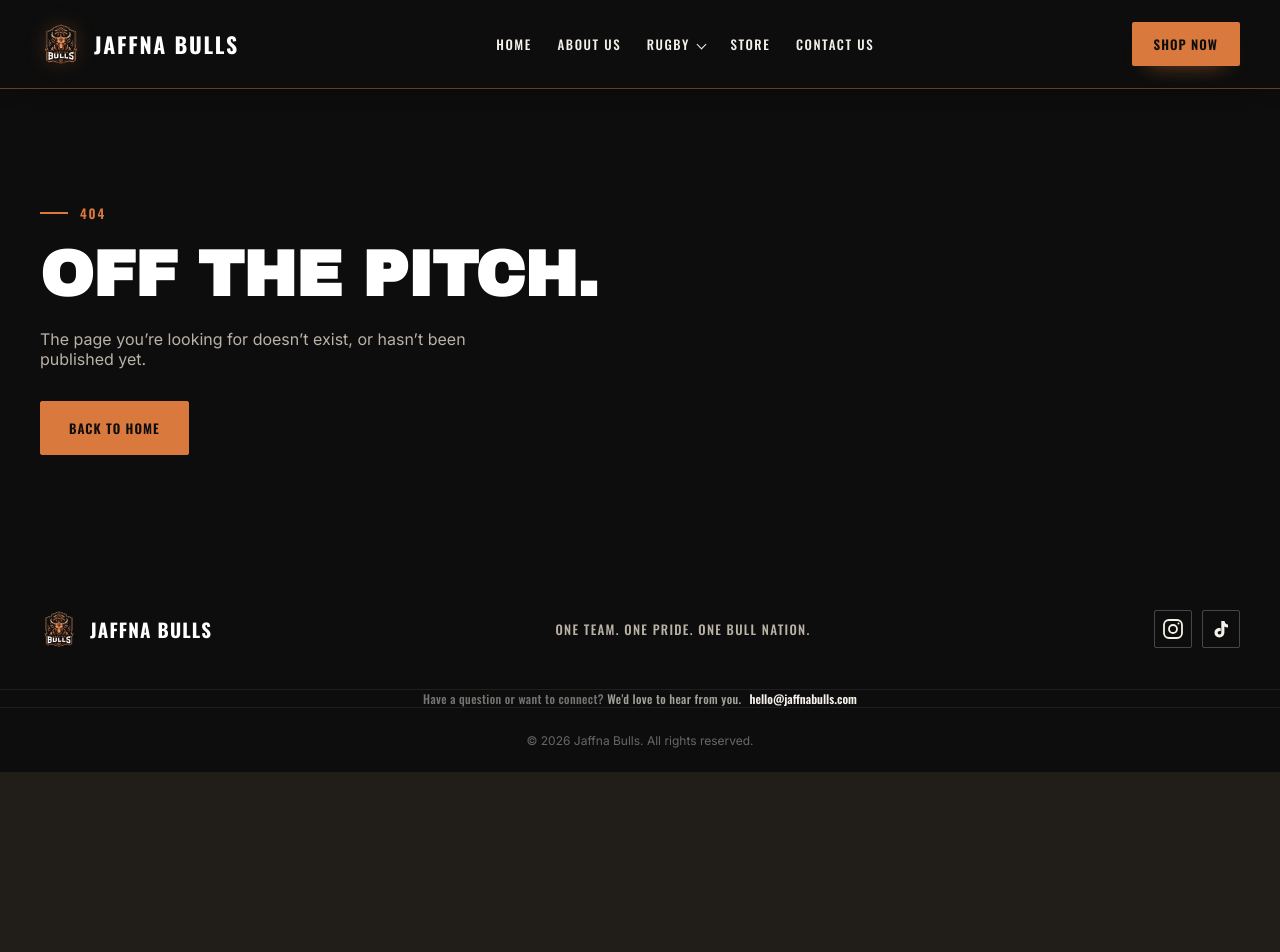
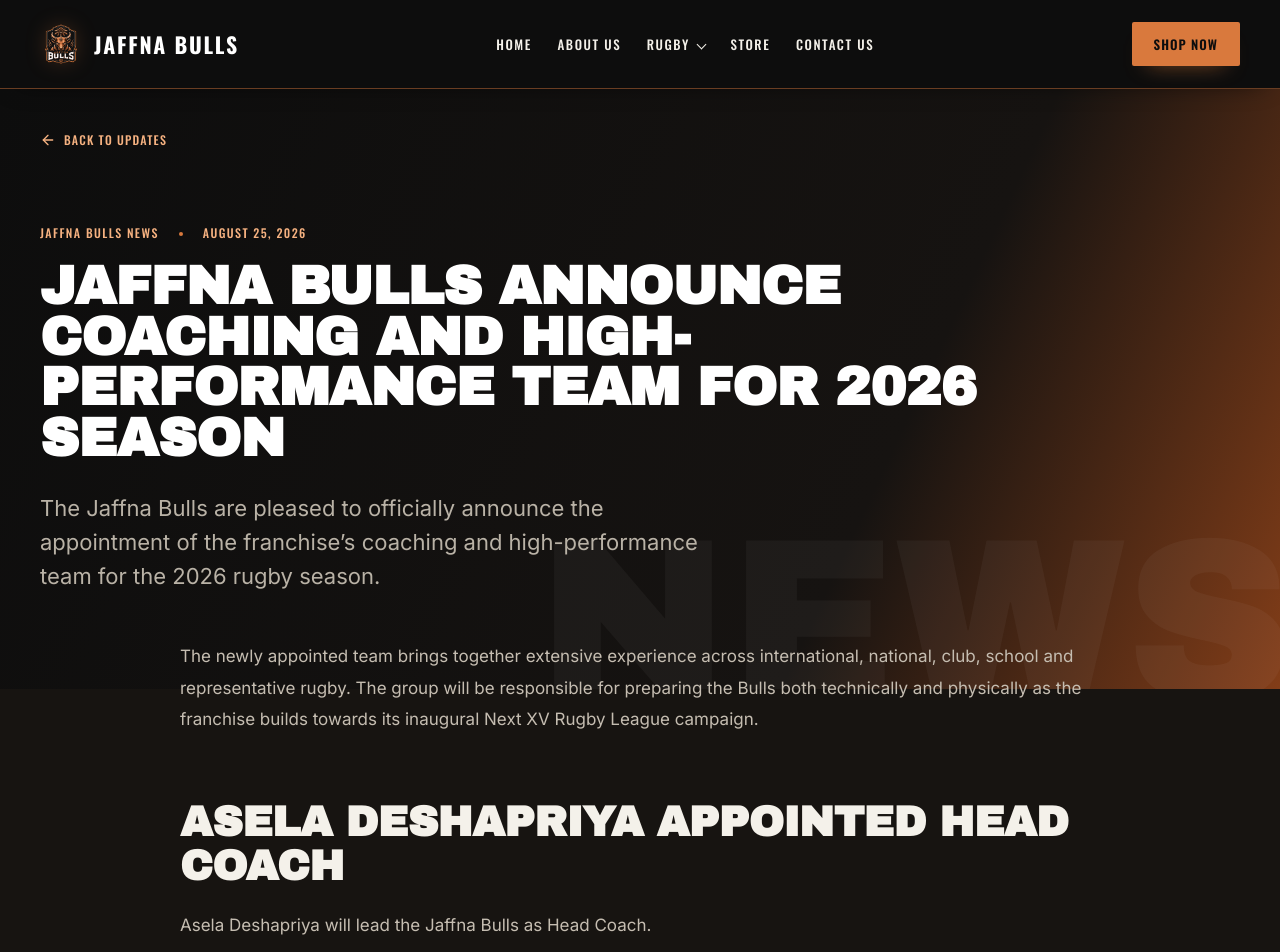
Before and after one commit to jaffna-bulls/jaffna-bulls, a React (Vite) app: page /news/jaffna-bulls-reveal-2026-coaching-team in a window 1280 px wide. Shown: the top 952 px of the page. Before the commit the page ends 800 px from the top, so only its background shows below. Built offline with nearby package versions, Linux system fonts and the light colour scheme.

Commit message:
News updated

```diff
--- a/src/data/newsData.js
+++ b/src/data/newsData.js
@@ -1,4 +1,158 @@
 const NEWS = [
+  // 3
+  {
+    slug: "jaffna-bulls-reveal-2026-coaching-team",
+    tag: "Jaffna Bulls News",
+    date: "August 25, 2026",
+    title: "Jaffna Bulls Reveal 2026 Coaching Team",
+    subtitle:
+      "New coaching and performance team brings fresh ambition to the season",
+    fullTitle:
+      "Jaffna Bulls Announce Coaching and High-Performance Team for 2026 Season",
+    fullSubtitle:
+      "The Jaffna Bulls are pleased to officially announce the appointment of the franchise’s coaching and high-performance team for the 2026 rugby season.",
+    images: [],
+    hashtags: [
+      "JaffnaBulls",
+      "NextXV2026",
+      "NorthernPride",
+      "BullsOnTheRise",
+      "NewBeginnings",
+      "NewLeadership",
+      "StrongerTogether",
+    ],
+
+    blocks: [
+      {
+        type: "paragraph",
+        text: "The newly appointed team brings together extensive experience across international, national, club, school and representative rugby. The group will be responsible for preparing the Bulls both technically and physically as the franchise builds towards its inaugural Next XV Rugby League campaign.",
+      },
+      {
+        type: "heading",
+        text: "Asela Deshapriya Appointed Head Coach",
+      },
+      {
+        type: "paragraph",
+        text: "Asela Deshapriya will lead the Jaffna Bulls as Head Coach.",
+      },
+      {
+        type: "paragraph",
+        text: "A highly experienced rugby coach, Asela has held head coaching positions with the Sri Lanka Air Force Sports Club, D.S. Senanayake College First XV, the Sri Lanka National Women’s Sevens Team in 2025 and the Western Province Sevens team. He has also served as Assistant Coach of the Sri Lanka Under-18 Girls’ Sevens team.",
+      },
+      {
+        type: "paragraph",
+        text: "His qualifications include World Rugby Level 3 coaching in 15-a-side rugby, World Rugby Level 2 coaching in Sevens, World Rugby Strength and Conditioning Level 1, and high-performance training across both Sevens and 15-a-side rugby. His playing career included representing C.W.W. Kannangara College First XV and Petersen’s Sports Club.",
+      },
+      {
+        type: "heading",
+        text: "Ashane Dassanayake Appointed Assistant Coach",
+      },
+      {
+        type: "paragraph",
+        text: "Ashane Dassanayake joins the Bulls as Assistant Coach, bringing significant experience in forwards coaching and player development.",
+      },
+      {
+        type: "paragraph",
+        text: "His coaching background includes serving as Assistant Coach of the Sri Lanka National Under-20 15s team for the 2026 World Cup Qualifiers, Assistant Coach of D.S. Senanayake College First XV from 2024 to 2026, and Head Coach of the Sri Lanka Army Signal Regiment, which finished as unbeaten champions in 2023. He has also coached within the school and mercantile rugby systems.",
+      },
+      {
+        type: "paragraph",
+        text: "Ashane holds World Rugby Level 2 coaching qualifications in both 15-a-side rugby and Sevens, World Rugby Strength and Conditioning Level 1, and a qualification in high-performance Sevens rugby. As a player, he represented the Sri Lanka National Under-20 team and was a member of Royal College’s unbeaten First XV league-winning team in 2009.",
+      },
+      {
+        type: "heading",
+        text: "Dinesh De Silva Appointed Backs Coach",
+      },
+      {
+        type: "paragraph",
+        text: "Dinesh De Silva has been appointed Backs Coach and will focus on developing the Bulls’ attacking structure, backline execution and technical skills.",
+      },
+      {
+        type: "paragraph",
+        text: "His coaching experience includes serving as Backs Coach of D.S. Senanayake College First XV from 2024 to 2026, Skills Development Coach at D.S. Senanayake College in 2023 and Head Coach of the Sri Lanka Army Armoured Corps in 2026. He has also served as Head Coach and Consultant at Lalith Athulathmudali College, Mount Lavinia.",
+      },
+      {
+        type: "paragraph",
+        text: "As a player, Dinesh represented the Sri Lanka National 15s team in 2025 and the Sri Lanka National Under-20 team. He is a current CR & FC player and brings 13 years of A Division domestic rugby experience to the Bulls.",
+      },
+
+      {
+        type: "heading",
+        text: "Vishva Jayasinghe Appointed Strength and Conditioning Coach",
+      },
+      {
+        type: "paragraph",
+        text: "The Bulls’ physical preparation programme will be led by Strength and Conditioning Coach Vishva Jayasinghe.",
+      },
+      {
+        type: "paragraph",
+        text: "His experience includes serving as Strength and Conditioning Coach for the Sri Lanka National 15s team’s 2026 New Zealand tour and the Sri Lanka Under-20 15s team during the 2026 World Cup Qualifiers. He has also worked with CR & FC, St. Thomas’ College, Isipathana College, Royal College, Link Natural and John Keells Holdings.",
+      },
+      {
+        type: "paragraph",
+        text: "Vishva holds World Rugby Strength and Conditioning Level 1 and Australian Strength and Conditioning Association Level 1 qualifications. His playing career includes representing Sri Lanka in both Sevens and 15-a-side rugby between 2010 and 2016, alongside extensive A Division club experience with CR & FC, Navy, Upcountry Lions and Kandy Sports Club.",
+      },
+      {
+        type: "heading",
+        text: "Samodh Madulanka Appointed Assistant Strength and Conditioning Coach",
+      },
+      {
+        type: "paragraph",
+        text: "Samodh Madulanka will support the Bulls’ physical performance programme as Assistant Strength and Conditioning Coach.",
+      },
+      {
+        type: "paragraph",
+        text: "He has previously worked as Assistant Strength and Conditioning Coach for D.S. Senanayake College Rugby and as a Performance Trainer at Tass Sports Science Centre. He holds an Advanced Diploma in Sports Science and Management.",
+      },
+      {
+        type: "paragraph",
+        text: "His playing background includes representing D.S. Senanayake College First XV, Air Force Sports Club, the Southern Province and the Brandix Sevens team.",
+      },
+      {
+        type: "heading",
+        text: "Nimesh De Silva Appointed Team Physiotherapist",
+      },
+      {
+        type: "paragraph",
+        text: "Nimesh De Silva has been appointed Team Physiotherapist and will oversee the treatment, rehabilitation and physical wellbeing of the Bulls’ playing group.",
+      },
+      {
+        type: "paragraph",
+        text: "His rugby physiotherapy experience includes appointments with the Sri Lanka National Women’s Sevens team in 2026 and the Sri Lanka Under-15 Development Squad in 2025. He has also served as Chief Physiotherapist for Royal College First XV, Zahira College First XV and St. Thomas’ College First XV.",
+      },
+      {
+        type: "paragraph",
+        text: "Nimesh has additionally worked with the Sri Lanka Air Force, Hayleys, Hela Apparel and Ceylon Sports Therapy.",
+      },
+      {
+        type: "heading",
+        text: "Sanka De Silva and Ruklan Cabral Complete the Team",
+      },
+      {
+        type: "paragraph",
+        text: "The Jaffna Bulls have also appointed Sanka De Silva as Massage Therapist and Ruklan Cabral as Team Manager, completing the franchise’s coaching, medical and team-management structure for the season.",
+      },
+
+      {
+        type: "heading",
+        text: "Building a Strong Foundation for the Bulls",
+      },
+      {
+        type: "paragraph",
+        text: "The appointments reflect the Jaffna Bulls’ commitment to creating a professional and well-rounded rugby programme, with specialist support across coaching, skills development, physical preparation, rehabilitation, player welfare and team operations.",
+      },
+      {
+        type: "paragraph",
+        text: "The Bulls’ coaching team will work collaboratively to establish a strong playing identity, develop a competitive squad and ensure that every player is prepared to represent the franchise and the Jaffna community with pride.",
+      },
+      {
+        type: "paragraph",
+        text: "The Jaffna Bulls look forward to welcoming the entire coaching and performance team to the franchise as preparations continue for the 2026 season.",
+      },
+
+      //
+    ],
+  },
   // 2
   {
     slug: "mosgard-announced-as-official-co-lead-sponsor",
```
